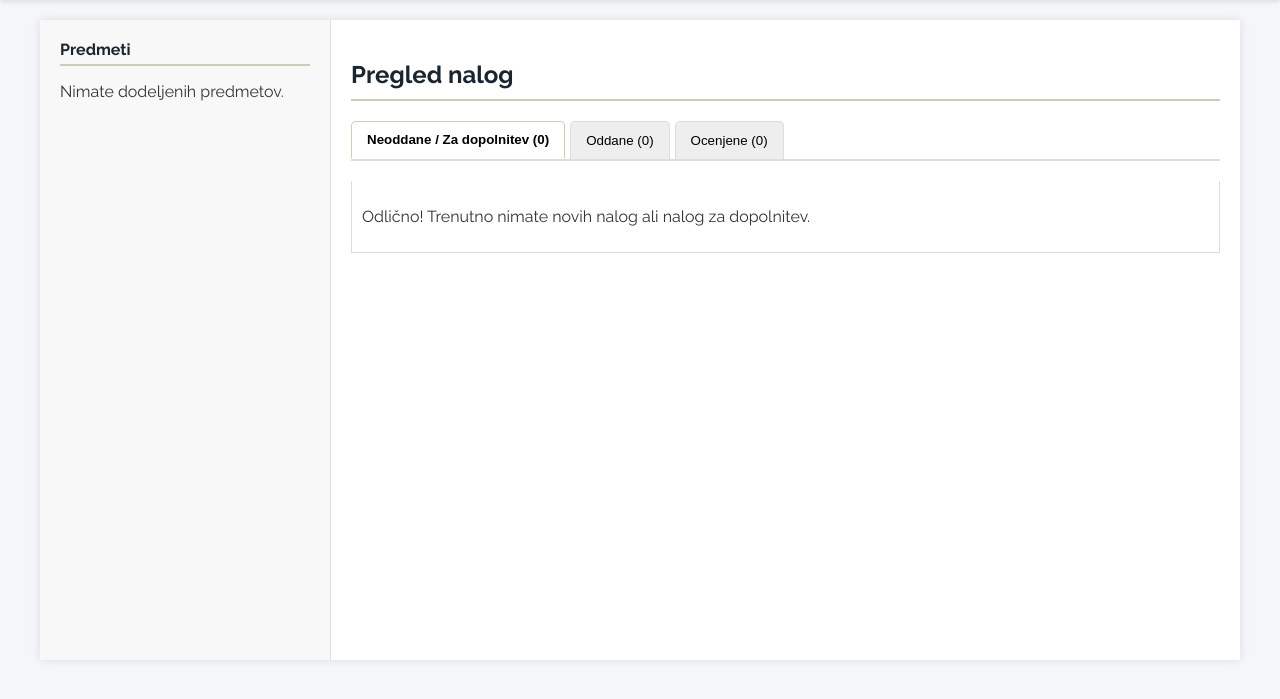
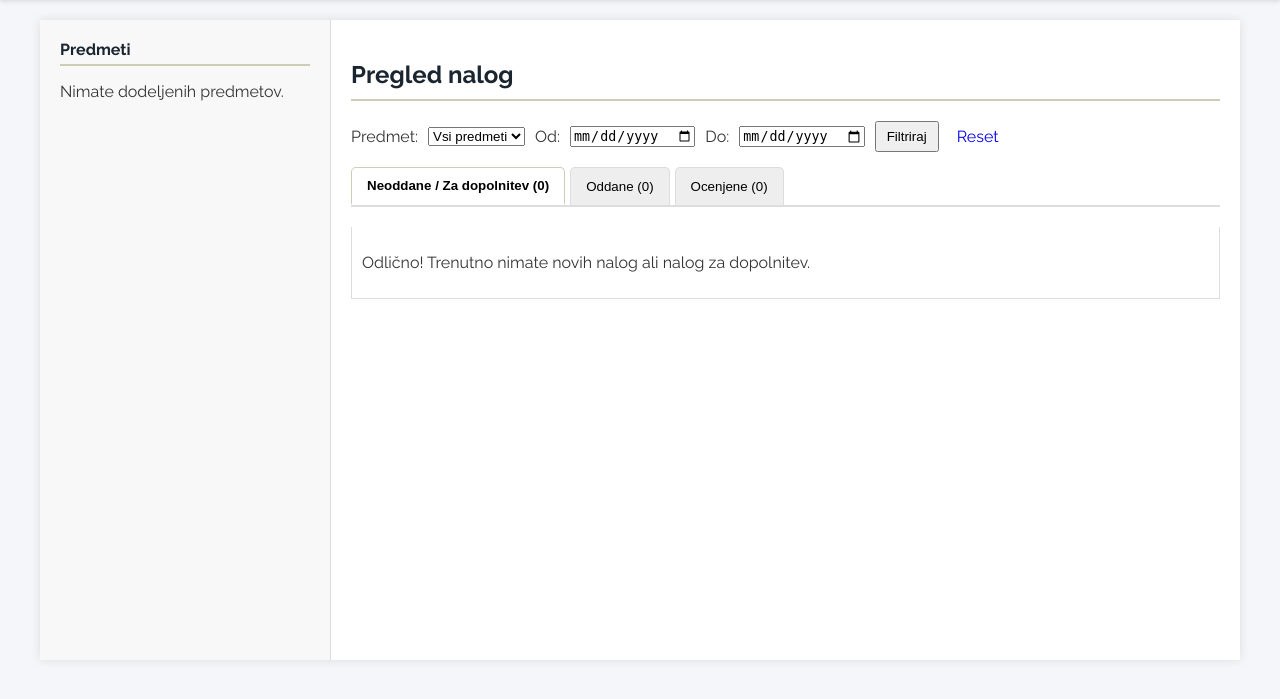
Before and after one commit to Puhi1313/php, a PHP site: page /ucenec_ucilnica.php in a window 1280 px wide. Shown: the part 49-748 px from the top of the page. Run offline with PHP 8.4, Linux system fonts and the light colour scheme; the visitor is signed in with stand-in values (Sample User, id 1); data comes from the database, SQL or seed files in the repository; some web fonts are replaced.

Commit message:
Update ucenec_ucilnica.php

```diff
--- a/ucenec_ucilnica.php
+++ b/ucenec_ucilnica.php
@@ -25,20 +25,28 @@ try {
 
     // 2. Pridobitev vseh predmetov, ki jih ima učenec
     $sql_predmeti = "
-        SELECT DISTINCT p.id_predmet, p.ime_predmeta,
-            u.id_uporabnik AS id_ucitelja, u.ime AS ime_ucitelja, u.priimek AS priimek_ucitelja
-        FROM ucenec_predmet ucp  -- Začnemo s to tabelo za boljši fokus
-        INNER JOIN predmet p ON ucp.id_predmet = p.id_predmet
-        INNER JOIN ucitelj_predmet upr ON p.id_predmet = upr.id_predmet -- POPRAVLJENO IME TABELE IN ALIAS (upr)
-        INNER JOIN uporabnik u ON upr.id_ucitelj = u.id_uporabnik
-        WHERE ucp.id_ucenec = ?  -- SAMO EN VPRASAJ (Placeholder)
+        SELECT
+            p.id_predmet,
+            p.ime_predmeta,
+            GROUP_CONCAT(DISTINCT CONCAT(u.ime, ' ', u.priimek) SEPARATOR ', ') AS ucitelji
+        FROM ucenec_predmet ucp
+        JOIN predmet p ON ucp.id_predmet = p.id_predmet
+        JOIN ucitelj_predmet upr ON p.id_predmet = upr.id_predmet
+        JOIN uporabnik u ON upr.id_ucitelj = u.id_uporabnik
+        WHERE ucp.id_ucenec = ?
+        GROUP BY p.id_predmet
         ORDER BY p.ime_predmeta ASC
     ";
     $stmt_predmeti = $pdo->prepare($sql_predmeti);
     $stmt_predmeti->execute([$user_id]);
     $predmeti_ucenec = $stmt_predmeti->fetchAll();
 
-    // 3. Pridobitev vseh nalog za te predmete
+    // --- FILTER: preberi GET parametre (predmet in datum)
+    $filter_predmet = isset($_GET['predmet']) ? (int)$_GET['predmet'] : 0;
+    $filter_from = $_GET['from'] ?? '';
+    $filter_to = $_GET['to'] ?? '';
+
+    // 3. Pridobitev vseh nalog za te predmete (z možnostjo filtriranja)
     // Vključuje tudi status oddaje (ali NULL, če ni oddano) in podatke o oceni.
     $sql_naloge = "
         SELECT
@@ -49,24 +57,42 @@ try {
         FROM naloga n
         JOIN predmet p ON n.id_predmet = p.id_predmet
         JOIN uporabnik u ON n.id_ucitelj = u.id_uporabnik
-        -- Uporabimo ? namesto :user_id (1. parameter)
         JOIN ucenec_predmet up ON n.id_predmet = up.id_predmet AND up.id_ucenec = ?
-        -- Uporabimo ? namesto :user_id (2. parameter)
         LEFT JOIN oddaja o ON n.id_naloga = o.id_naloga AND o.id_ucenec = ? AND o.status IN ('Oddano', 'Ocenjeno')
         WHERE o.id_oddaja IS NULL OR o.id_oddaja = (
-            -- Subquery za pridobitev zadnje veljavne oddaje
             SELECT id_oddaja FROM oddaja
-            -- Uporabimo ? namesto :user_id (3. parameter)
             WHERE id_naloga = n.id_naloga AND id_ucenec = ?
             ORDER BY datum_oddaje DESC LIMIT 1
         )
-        ORDER BY n.rok_oddaje DESC;
     ";
 
+    // Gradimo dodatne WHERE pogoje za filtriranje
+    $whereClauses = [];
+    $params = [$user_id, $user_id, $user_id]; // prve tri ? za user_id v query
+
+    if ($filter_predmet > 0) {
+        $whereClauses[] = "n.id_predmet = ?";
+        $params[] = $filter_predmet;
+    }
+    if (!empty($filter_from)) {
+        $from_dt = date('Y-m-d 00:00:00', strtotime($filter_from));
+        $whereClauses[] = "n.rok_oddaje >= ?";
+        $params[] = $from_dt;
+    }
+    if (!empty($filter_to)) {
+        $to_dt = date('Y-m-d 23:59:59', strtotime($filter_to));
+        $whereClauses[] = "n.rok_oddaje <= ?";
+        $params[] = $to_dt;
+    }
+
+    if (!empty($whereClauses)) {
+        $sql_naloge .= " AND " . implode(" AND ", $whereClauses);
+    }
+
+    $sql_naloge .= " ORDER BY n.rok_oddaje DESC;";
+
     $stmt_naloge = $pdo->prepare($sql_naloge);
-
-    // KLJUČNA SPREMEMBA: Posredujemo vrednost $user_id trikrat, za vsak ?
-    $stmt_naloge->execute([$user_id, $user_id, $user_id]);
+    $stmt_naloge->execute($params);
 
     $vse_naloge_ucenec = $stmt_naloge->fetchAll();
 
@@ -414,7 +440,7 @@ foreach ($vse_naloge_ucenec as $naloga) {
                    data-id-predmet="<?php echo htmlspecialchars($predmet['id_predmet']); ?>"
                    data-ime-predmeta="<?php echo htmlspecialchars($predmet['ime_predmeta']); ?>">
                     <?php echo htmlspecialchars($predmet['ime_predmeta']); ?>
-                    <small style="display: block; color: #888;">Učitelj: <?php echo htmlspecialchars($predmet['ime_ucitelja'] . ' ' . $predmet['priimek_ucitelja']); ?></small>
+                    <small style="display: block; color: #888;">Učitelji: <?php echo htmlspecialchars($predmet['ucitelji'] ?? ''); ?></small>
                 </a>
             <?php endforeach; ?>
         <?php endif; ?>
@@ -422,6 +448,28 @@ foreach ($vse_naloge_ucenec as $naloga) {
 
     <div class="main-content">
         <h2>Pregled nalog</h2>
+
+        <!-- FILTER FORM -->
+        <form id="filter-form" method="get" style="margin-bottom:15px; display:flex; gap:10px; align-items:center;">
+            <label for="predmet">Predmet:</label>
+            <select name="predmet" id="predmet">
+                <option value="0">Vsi predmeti</option>
+                <?php foreach ($predmeti_ucenec as $p): ?>
+                    <option value="<?php echo (int)$p['id_predmet']; ?>" <?php echo ($filter_predmet == $p['id_predmet']) ? 'selected' : ''; ?>>
+                        <?php echo htmlspecialchars($p['ime_predmeta']); ?>
+                    </option>
+                <?php endforeach; ?>
+            </select>
+
+            <label for="from">Od:</label>
+            <input type="date" id="from" name="from" value="<?php echo htmlspecialchars($filter_from); ?>">
+
+            <label for="to">Do:</label>
+            <input type="date" id="to" name="to" value="<?php echo htmlspecialchars($filter_to); ?>">
+
+            <button type="submit" style="padding:6px 10px;">Filtriraj</button>
+            <a href="ucenec_ucilnica.php" style="margin-left:8px; text-decoration:none;">Reset</a>
+        </form>
 
         <div class="tab-buttons">
             <button class="tab-button active" data-tab="nova-naloga">Neoddane / Za dopolnitev (<?php echo count($naloge_nova); ?>)</button>
@@ -493,7 +541,7 @@ foreach ($vse_naloge_ucenec as $naloga) {
                                     data-oddaja-besedilo="<?php echo htmlspecialchars($naloga['besedilo_oddaje'] ?? ''); ?>"
                                     data-oddaja-datoteka="<?php echo htmlspecialchars($naloga['oddaja_datoteka'] ?? ''); ?>"
                                     data-komentar-ucitelj="<?php echo htmlspecialchars($naloga['komentar_ucitelj'] ?? ''); ?>"
-                                    disabled
+                                    data-datum-oddaje="<?php echo htmlspecialchars($naloga['datum_oddaje'] ?? ''); ?>"
                                 >
                                     Prikaži
                                 </button>
@@ -507,7 +555,7 @@ foreach ($vse_naloge_ucenec as $naloga) {
         <div id="ocenjeno" class="tab-content">
             <?php if (empty($naloge_ocenjeno)): ?>
                 <p>Nimate ocenjenih nalog.</p>
-            <? else: ?>
+            <?php else: ?>
                 <ul class="naloga-list">
                     <?php foreach ($naloge_ocenjeno as $naloga): ?>
                         <li class="naloga-item ocenjeno">
@@ -648,12 +696,15 @@ foreach ($vse_naloge_ucenec as $naloga) {
             const oddajaInfoContainer = document.getElementById('oddaja-info-container');
             const ocenaInfo = document.getElementById('ocena-info');
             const formHeader = document.getElementById('form-header');
+            const oddajaDatum = this.dataset.datumOddaje; // datum oddaje (če obstaja)
+            const oddajaDatumEl = document.getElementById('oddaja-datum');
 
             if (statusOddaje && statusOddaje !== 'NULL') {
                 // Je že oddano
                 oddajaInfoContainer.style.display = 'block';
                 document.getElementById('oddaja-status').textContent = statusOddaje;
                 document.getElementById('oddaja-besedilo').textContent = oddajaBesedilo;
+                oddajaDatumEl.textContent = oddajaDatum ? ('Datum oddaje: ' + oddajaDatum) : '';
 
                 const oddajaDatotekaP = document.getElementById('oddaja-datoteka-p');
                 if (oddajaDatoteka) {
@@ -676,23 +727,38 @@ foreach ($vse_naloge_ucenec as $naloga) {
 
                 // Upravljanje forme za ponovno oddajo/prikaz
                 const submitBtn = oddajaForm.querySelector('button[type="submit"]');
-                if (statusOddaje === 'Oddano' && ocena === 'NULL') {
+                if (statusOddaje === 'Oddano' && (!ocena || ocena === 'NULL')) {
                     // Čaka na oceno - onemogoči oddajo in spremeni naslov
                     submitBtn.disabled = true;
                     submitBtn.textContent = 'Oddano (Čaka na oceno)';
                     formHeader.textContent = 'Oddana rešitev:';
-                } else if (ocena === 'ND') {
-                    // Za dopolnitev - omogoči oddajo in spremeni naslov
-                    submitBtn.disabled = false;
-                    submitBtn.textContent = 'Dopolni nalogo';
-                    formHeader.textContent = 'Dopolni nalogo:';
+                } else if (statusOddaje === 'Ocenjeno' && (ocena === 'ND' || ocena === 'ND')) {
+                    // Ocenjeno z ND - omogoči dopolnitev še 7 dni po datumu oddaje
+                    let canResubmit = false;
+                    if (oddajaDatum) {
+                        const dt = new Date(oddajaDatum.replace(/\./g,'-').replace(/ /,'T'));
+                        const until = new Date(dt.getTime() + 7*24*60*60*1000);
+                        const now = new Date();
+                        canResubmit = now <= until;
+                    }
+                    if (canResubmit) {
+                        submitBtn.disabled = false;
+                        submitBtn.textContent = 'Dopolni nalogo';
+                        formHeader.textContent = 'Dopolni nalogo:';
+                    } else {
+                        submitBtn.disabled = true;
+                        submitBtn.textContent = 'Rok za dopolnitev potekel';
+                        formHeader.textContent = 'Oddana rešitev:';
+                    }
+
+                    ocenaInfo.style.display = 'block';
                 } else if (statusOddaje === 'Ocenjeno' && ocena !== 'ND') {
-                    // Ocenjeno - onemogoči oddajo in spremeni naslov
+                    // Ocenjeno (pozitivno) - onemogoči oddajo in spremeni naslov
                     submitBtn.disabled = true;
                     submitBtn.textContent = 'Ocenjeno';
                     formHeader.textContent = 'Ocenjena rešitev:';
                 } else {
-                    // Morda kakšno vmesno stanje, privzeto onemogoči
+                    // Privzeto: onemogoči oddajo (varno)
                     submitBtn.disabled = true;
                     submitBtn.textContent = 'Že oddano';
                     formHeader.textContent = 'Oddana rešitev:';
```
